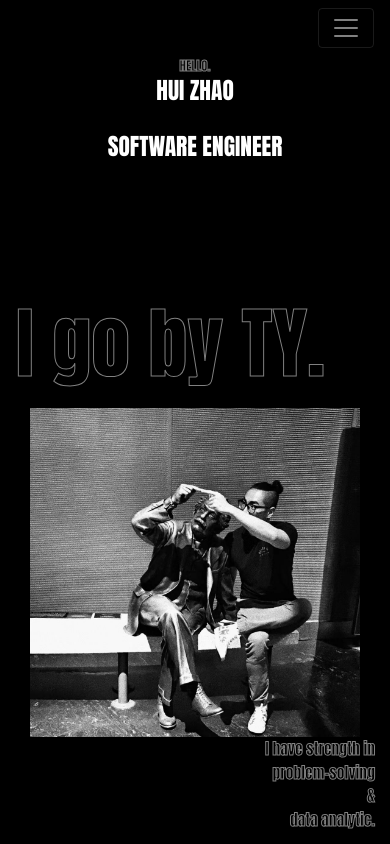
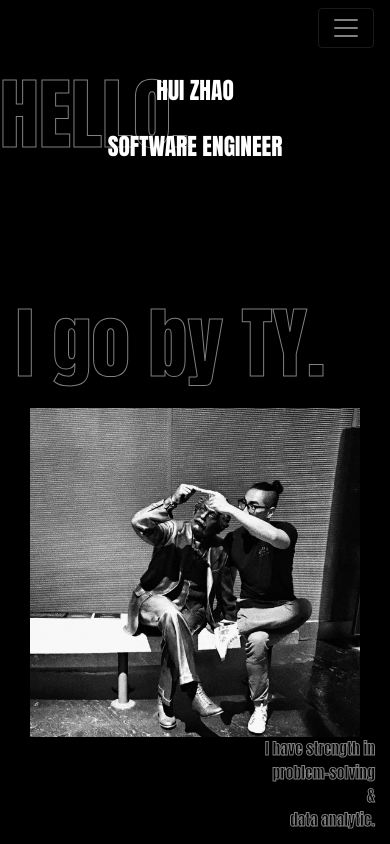
Before and after one commit to hui591463265/hui591463265.github.io, a plain HTML site: page index.html in a window 390 px wide. Shown: the top 844 px of the page. Drawn offline with nearby package versions, Linux system fonts and the light colour scheme.

Commit message:
Update main.css

```diff
--- a/main.css
+++ b/main.css
@@ -70,7 +70,6 @@ img{
 	text-align:center;
    	-webkit-text-stroke: 1px white;
     	-webkit-text-fill-color: transparent;
-	width:100%;
 }
 .specialtext1{
 	position:absolute;
@@ -93,7 +92,13 @@ img{
     	-webkit-text-fill-color: transparent;
 }
 .specialtext{
-	font-size:80%;
+	position:absolute;
+	z-index:-1;
+	opacity:0.5;
+	font-size:20vw;
+	text-align:center;
+   	-webkit-text-stroke: 1px white;
+    	-webkit-text-fill-color: transparent;
 }
 }
 .img-responsive{
```
